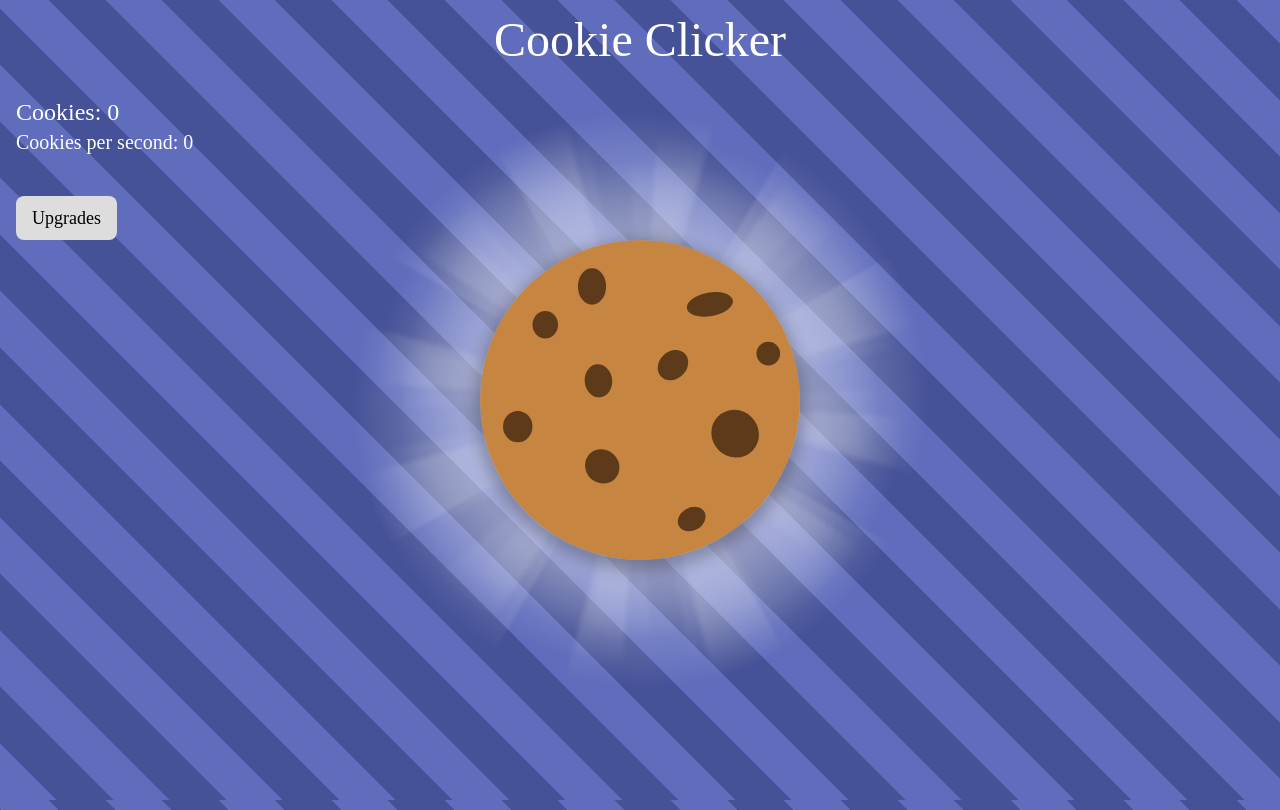
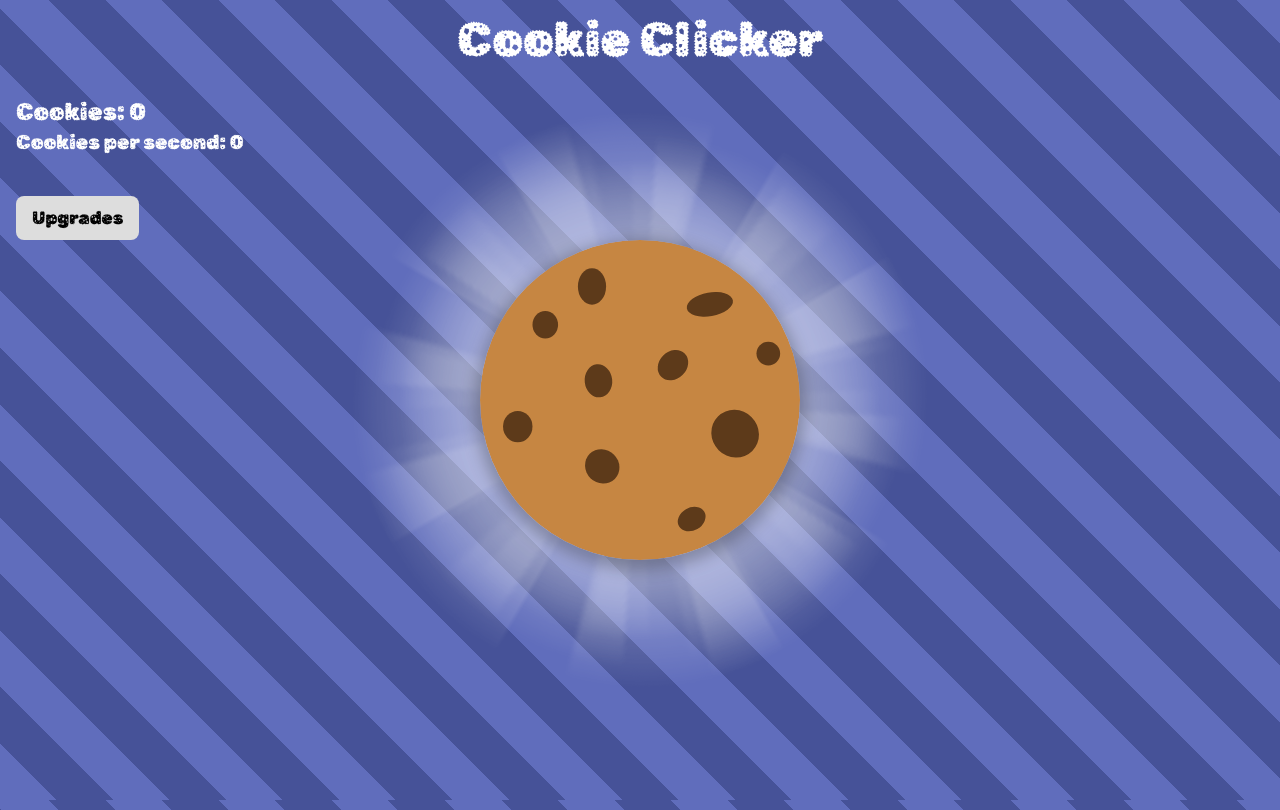
Before and after one commit to DylanBk/TechEd-Week-03, a plain HTML site: page cookie-clicker/index.html in a window 1280 px wide. Drawn offline with nearby package versions, Linux system fonts and the light colour scheme; the site is published under a folder, as on GitHub Pages, so addresses that start at the root find nothing; no server answers.

Commit message:
font should work now

```diff
--- a/cookie-clicker/index.css
+++ b/cookie-clicker/index.css
@@ -8,7 +8,7 @@
 
 @font-face {
     font-family: 'RubikGemstones';
-    src: url('/assets/fonts/RubikGemstones-Regular.ttf');
+    src: url('./assets/fonts/RubikGemstones-Regular.ttf');
 }
 
 @font-face {
@@ -30,16 +30,16 @@
     user-select: none;
 }
 
-html, body {
+html,
+body {
     height: 100vh;
     max-height: 100vh;
     width: 100%;
     background: repeating-linear-gradient(45deg,
-        #606dbc,
-        #606dbc 40px,
-        #465298 40px,
-        #465298 80px
-    );
+            #606dbc,
+            #606dbc 40px,
+            #465298 40px,
+            #465298 80px);
     overflow: hidden;
 }
 
@@ -47,7 +47,8 @@ p {
     font-family: 'Geist';
 }
 
-a, button {
+a,
+button {
     transition: all 0.25s;
     cursor: pointer;
 }
@@ -55,6 +56,7 @@ a, button {
 button {
     background: var(--stone-100);
 }
+
 button:hover {
     background: var(--stone-200);
 }
@@ -72,6 +74,7 @@ button:hover {
     transition: all 0.2s;
     cursor: pointer;
 }
+
 #cookie:active {
     transform: translate(-50%, -50%) scale(1.1);
 }
@@ -81,6 +84,7 @@ button:hover {
         height: 30%;
     }
 }
+
 @media (max-width: 640px) {
     #cookie {
         height: 20%;
@@ -97,6 +101,7 @@ button:hover {
     80% {
         opacity: 1;
     }
+
     100% {
         opacity: 0;
         transform: translateY(500px) rotate(180deg);
@@ -106,6 +111,7 @@ button:hover {
 #cookie-shine1 {
     animation: spin 15s linear infinite;
 }
+
 #cookie-shine2 {
     animation: spin 15s linear infinite reverse;
 }
@@ -143,10 +149,12 @@ button:hover {
     background: var(--midnight-200);
     overflow-x: scroll;
 }
+
 #shop-items::-webkit-scrollbar {
     background: var(--midnight-200);
     border-radius: 1rem;
 }
+
 #shop-items::-webkit-scrollbar-thumb {
     background: var(--stone-300);
     border-radius: 1rem;
@@ -177,20 +185,24 @@ button:hover {
     transition: all 0.2s;
     cursor: pointer;
 }
+
 .shop-item:hover,
 .shop-item:focus {
     background: var(--stone-200);
 }
+
 .shop-item h3 {
     text-align: center;
     font-size: 1.25rem;
 }
+
 .shop-item p:first-of-type {
     position: absolute;
     left: 1rem;
     top: 1rem;
     font-family: 'RubikGemstones';
 }
+
 .shop-item p:last-of-type {
     vertical-align: bottom;
 }
```
